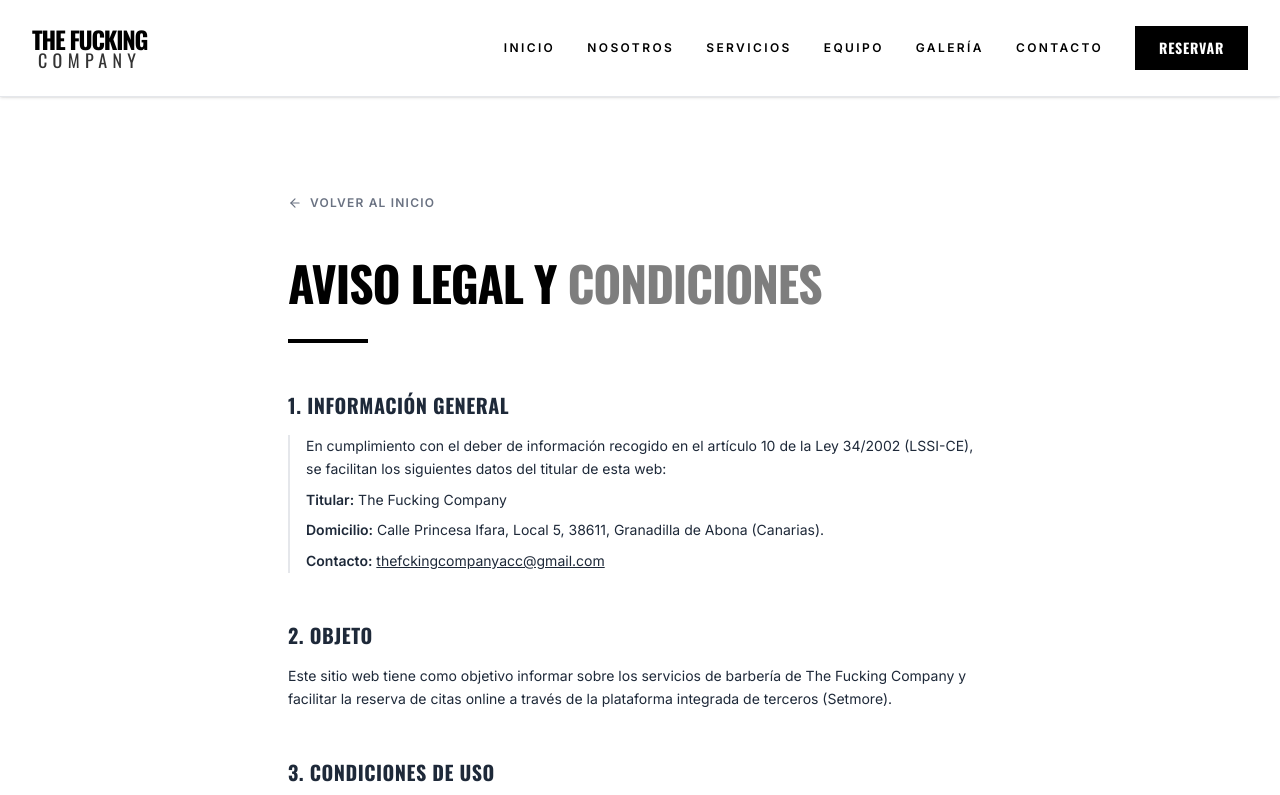
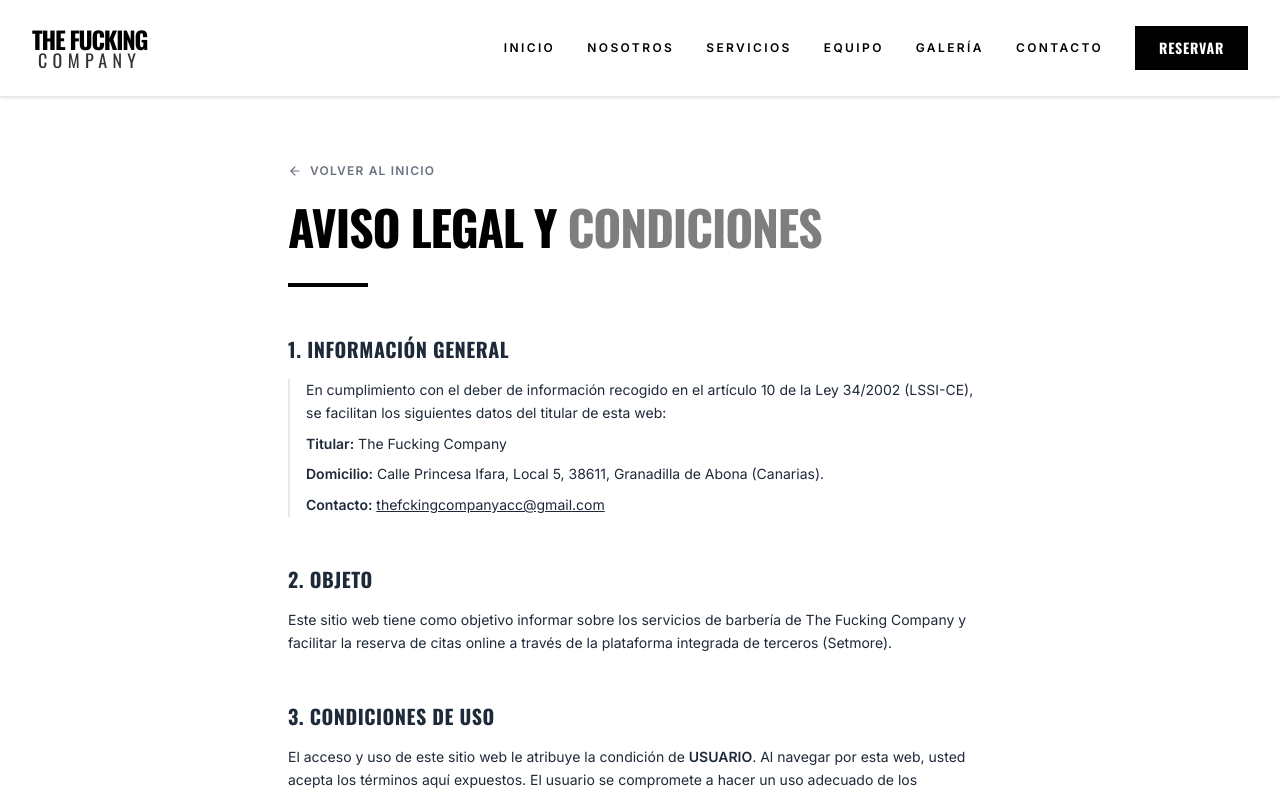
Before and after one commit to thefckingcompany/tfc-web, a React (Vite) app: page /legal in a window 1280 px wide. Shown: the top 795 px of the page. Built offline with nearby package versions, Linux system fonts and the light colour scheme.

Commit message:
Further reduce vertical spacing on legal pages

```diff
--- a/src/pages/Legal.tsx
+++ b/src/pages/Legal.tsx
@@ -8,12 +8,12 @@ const Legal = () => {
     }, []);
 
     return (
-        <div className="bg-white text-black min-h-screen pt-24 pb-20 font-sans">
+        <div className="bg-white text-black min-h-screen pt-16 pb-20 font-sans">
             <div className="max-w-3xl mx-auto px-6 lg:px-8">
                 {/* Back Button */}
                 <Link
                     to="/"
-                    className="inline-flex items-center text-xs font-bold uppercase tracking-widest mb-12 text-gray-500 hover:text-black transition-colors"
+                    className="inline-flex items-center text-xs font-bold uppercase tracking-widest mb-6 text-gray-500 hover:text-black transition-colors"
                 >
                     <ArrowLeft className="mr-2" size={14} /> Volver al inicio
                 </Link>
--- a/src/pages/Privacy.tsx
+++ b/src/pages/Privacy.tsx
@@ -8,12 +8,12 @@ const Privacy = () => {
     }, []);
 
     return (
-        <div className="bg-white text-black min-h-screen pt-24 pb-20 font-sans">
+        <div className="bg-white text-black min-h-screen pt-16 pb-20 font-sans">
             <div className="max-w-3xl mx-auto px-6 lg:px-8">
                 {/* Back Button */}
                 <Link
                     to="/"
-                    className="inline-flex items-center text-xs font-bold uppercase tracking-widest mb-12 text-gray-500 hover:text-black transition-colors"
+                    className="inline-flex items-center text-xs font-bold uppercase tracking-widest mb-6 text-gray-500 hover:text-black transition-colors"
                 >
                     <ArrowLeft className="mr-2" size={14} /> Volver al inicio
                 </Link>
```
